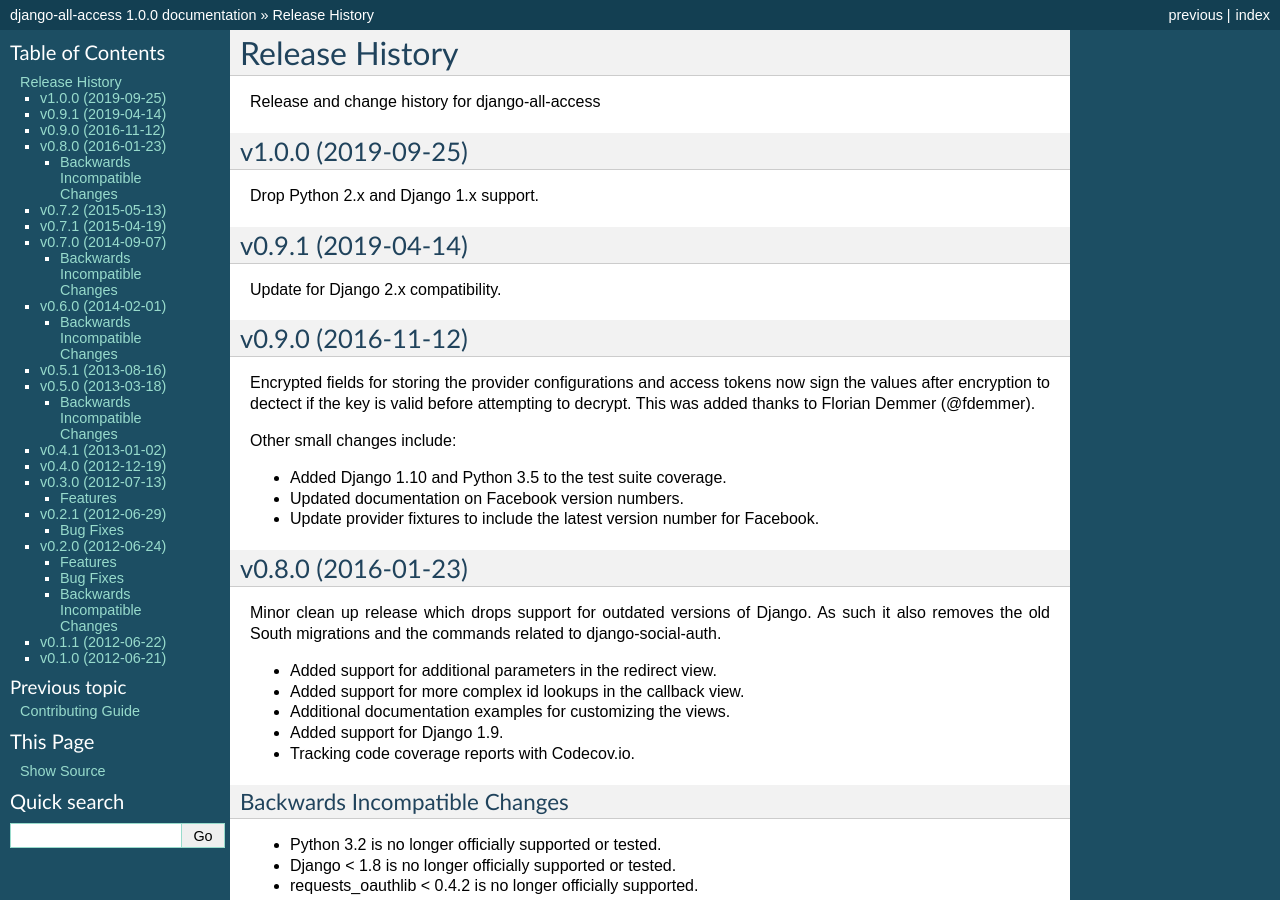
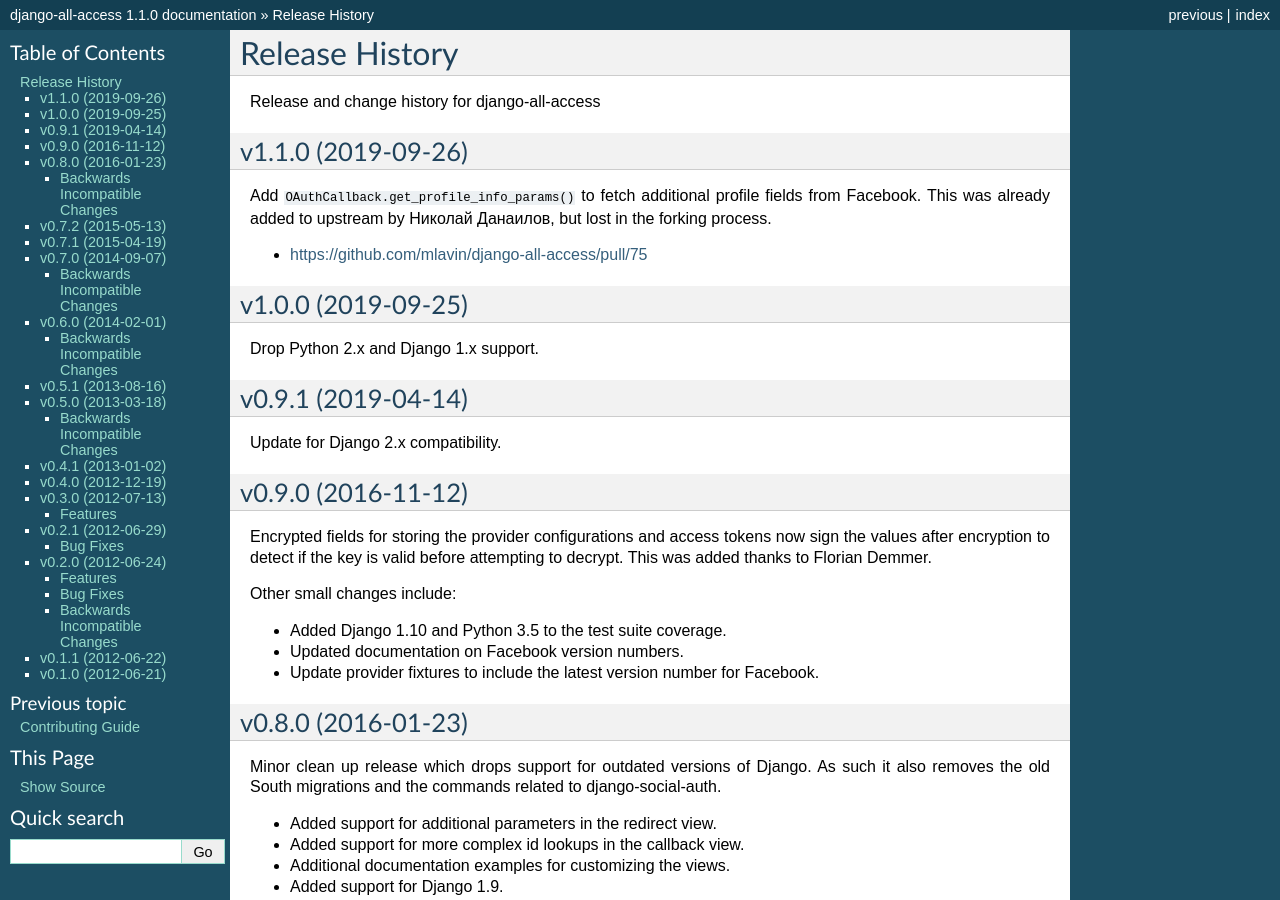
Before and after one commit to mlavin/django-all-access, a Sphinx documentation site: the page built from docs/releases.rst, in a window 1280 px wide and 900 px high. Built offline with Sphinx 7.4.7, drawn with Linux system fonts in a browser that asks for light colours; some of the changed text lies outside the part shown.

Commit message:
Update changelog and set release v1.1.0

```diff
--- a/allaccess/__init__.py
+++ b/allaccess/__init__.py
@@ -2,7 +2,7 @@
 django-all-access is a reusable application for user registration and authentication
 from OAuth 1.0 and OAuth 2.0 providers such as Twitter and Facebook.
 """
-__version__ = '1.0.0'
+__version__ = '1.1.0'
 
 default_app_config = 'allaccess.apps.AllAccessConfig'
 
--- a/docs/releases.rst
+++ b/docs/releases.rst
@@ -2,6 +2,16 @@
 ====================================
 
 Release and change history for django-all-access
+
+
+v1.1.0 (2019-09-26)
+-----------------------------------
+
+Add ``OAuthCallback.get_profile_info_params()`` to fetch additional profile
+fields from Facebook. This was already added to upstream by Николай Данаилов,
+but lost in the forking process.
+
+- https://github.com/mlavin/django-all-access/pull/75
 
 
 v1.0.0 (2019-09-25)
@@ -20,8 +30,8 @@
 -----------------------------------
 
 Encrypted fields for storing the provider configurations and access tokens
-now sign the values after encryption to dectect if the key is valid before
-attempting to decrypt. This was added thanks to Florian Demmer (@fdemmer).
+now sign the values after encryption to detect if the key is valid before
+attempting to decrypt. This was added thanks to Florian Demmer.
 
 Other small changes include:
 
```
Also changed, not shown: other parts of docs/releases.rst (+2 -2 lines).
